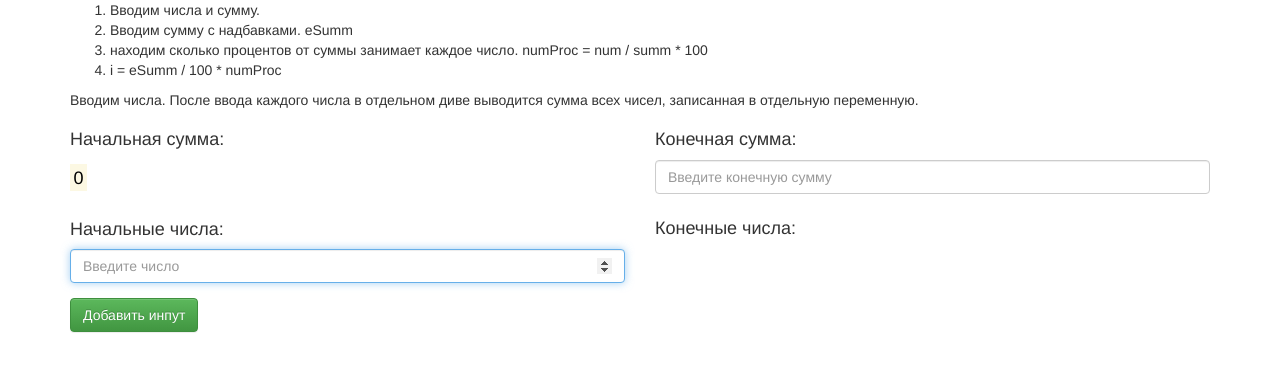
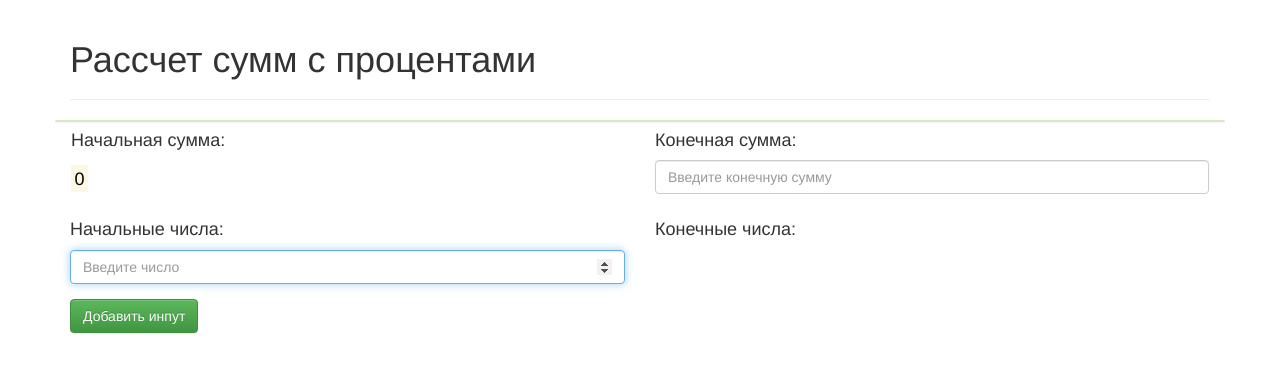
Before and after one commit to Kublyakov/kublyakov.github.io, a plain HTML site: page summ/index.html in a window 1280 px wide. Drawn offline with Linux system fonts and the light colour scheme.

Commit message:
Add some UI

```diff
--- a/summ/css/main.css
+++ b/summ/css/main.css
@@ -31,5 +31,6 @@
 }
 
 .first-summ-m {
+  display: block;
   margin: 19px 0;
 }
--- a/summ/index.html
+++ b/summ/index.html
@@ -12,33 +12,33 @@
 </head>
 <body>
   <div class="container">
+    <div class="page-header">
+      <h1>Рассчет сумм с процентами</h1>
+    </div>
+
     <div class="row">
-      <div class="col-xs-12">
-        <ol>
-          <li>Вводим числа и сумму.</li>
-          <li>Вводим сумму с надбавками. eSumm</li>
-          <li>находим сколько процентов от суммы занимает каждое число. numProc = num / summ * 100</li>
-          <li>i = eSumm / 100 * numProc</li>
-        </ol>
-        <p>Вводим числа. После ввода каждого числа в отдельном диве выводится сумма всех чисел, записанная в отдельную
-          переменную.</p>
+      <div class="panel panel-success">
+        <div class="col-xs-6">
+          <div class="first-summ-container form-group">
+            <h4>
+              <span class="first-summ">Начальная сумма: </span>
+              <span class="first-summ-m">
+                <mark><span class="first-summ" id="firstSumm">0</span></mark>
+              </span>
+            </h4>
+          </div>
+        </div>
+        <div class="col-xs-6">
+          <div class="second-summ-container form-group">
+            <h4>Конечная сумма: </h4>
+            <input type="number" class="form-control" id="secondSumm" placeholder="Введите конечную сумму" tabindex="2">
+          </div>
+        </div>
       </div>
     </div>
 
     <div class="row">
       <div class="col-xs-6">
-        <div class="row">
-          <div class="col-xs-12">
-            <div class="first-summ-container form-group">
-              <h4>
-                <span class="first-summ">Начальная сумма: </span>
-                <div class="first-summ-m">
-                  <mark><span class="first-summ" id="firstSumm">0</span></mark>
-                </div>
-              </h4>
-            </div>
-          </div>
-        </div>
         <div class="row">
           <div class="col-xs-12">
             <h4>Начальные числа:</h4>
@@ -59,10 +59,7 @@
 
       </div>
       <div class="col-xs-6">
-        <div class="second-summ-container form-group">
-          <h4>Конечная сумма: </h4>
-          <input type="number" class="form-control" id="secondSumm" placeholder="Введите конечную сумму">
-        </div>
+
         <div class="row">
           <div class="col-xs-12">
             <h4>Конечные числа:</h4>
--- a/summ/js/main.js
+++ b/summ/js/main.js
@@ -1,16 +1,3 @@
-// var num = +prompt('Введите первое число', '');
-// var num2 = +prompt('Введите второе число', '');
-// var summ = +prompt('Введите сумму', '');
-// var taxSumm = +prompt('Введите сумму с налогами', '');
-//
-// numPercent = num / summ ;
-// numPercent2 = num2 / summ;
-//
-// total = taxSumm * numPercent;
-// total2 = taxSumm * numPercent2;
-//
-// console.log(total.toFixed(2), total2.toFixed(2));
-
 function addInput(parent, placeholder, value) {
   var input = document.createElement('input');
   var container = document.getElementById(parent);
@@ -18,6 +5,7 @@ function addInput(parent, placeholder, value) {
   input.className = "num-input form-control";
   input.placeholder = placeholder;
   input.value = value;
+  input.tabIndex = "1";
   container.appendChild(input);
   if (parent === 'container') {
     input.focus();
@@ -77,15 +65,6 @@ function copyInputs() {
   }
 }
 
-function result() {
-  return 777;
-}
-
-function test() {
-  var input = container.children;
-  console.log(input);
-}
-
 var addInputBtn = document.getElementById('addInputBtn');
 addInputBtn.addEventListener('click', function () {
   addInput('container', 'Введите число');
```
